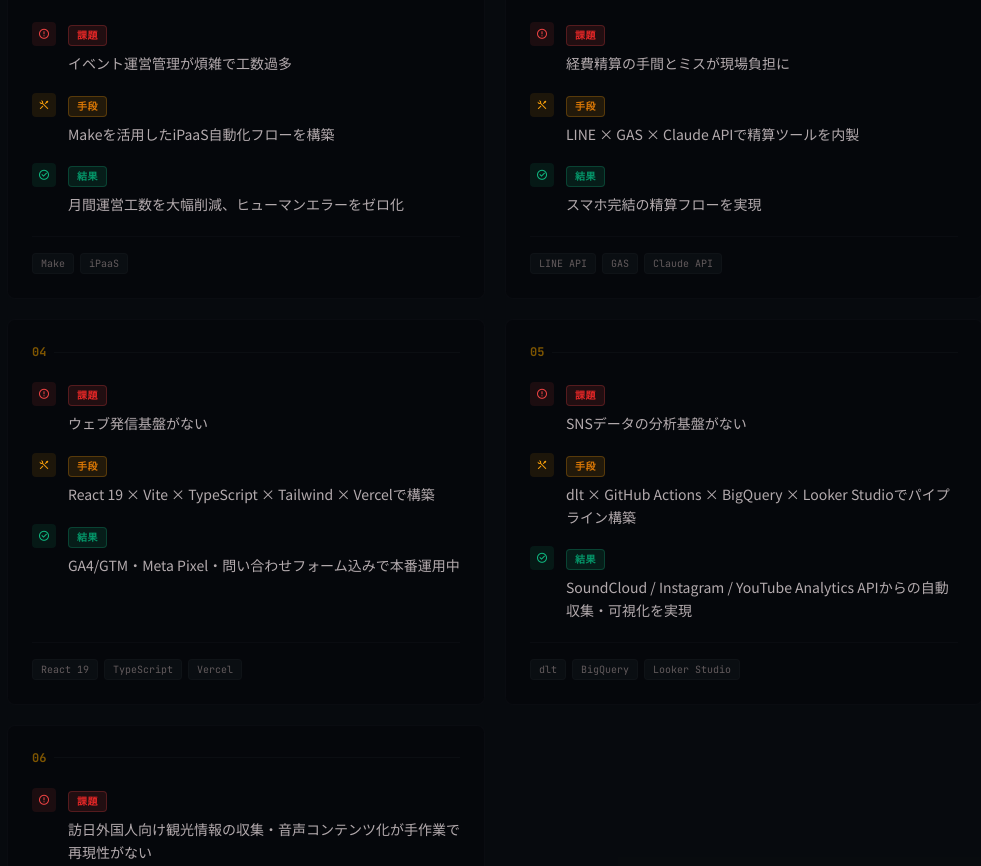
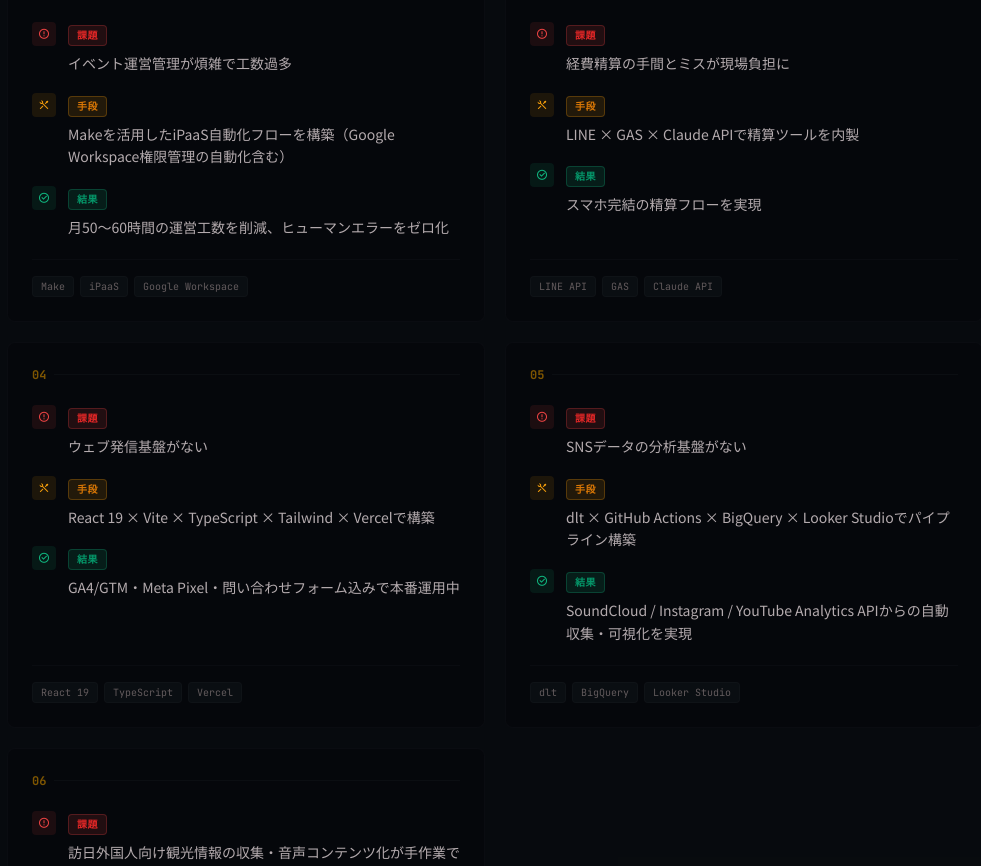
Before and after one commit to Bon-eng/portfolio, a React (Vite) app: page / in a window 1280 px wide. Shown: the part 2700-3566 px from the top of the page, without its empty margins (145-1126 px from the left). Built offline with nearby package versions, Linux system fonts and the light colour scheme; a web font is replaced by a local one.

Commit message:
Works: イベント運営カードの手段・結果・タグを更新

```diff
--- a/src/pages/home/components/Works.tsx
+++ b/src/pages/home/components/Works.tsx
@@ -35,9 +35,9 @@ const personalWorks = [
   {
     id: 2,
     challenge: 'イベント運営管理が煩雑で工数過多',
-    approach: 'Makeを活用したiPaaS自動化フローを構築',
-    result: '月間運営工数を大幅削減、ヒューマンエラーをゼロ化',
-    tags: ['Make', 'iPaaS'],
+    approach: 'Makeを活用したiPaaS自動化フローを構築（Google Workspace権限管理の自動化含む）',
+    result: '月50〜60時間の運営工数を削減、ヒューマンエラーをゼロ化',
+    tags: ['Make', 'iPaaS', 'Google Workspace'],
   },
   {
     id: 3,
```
